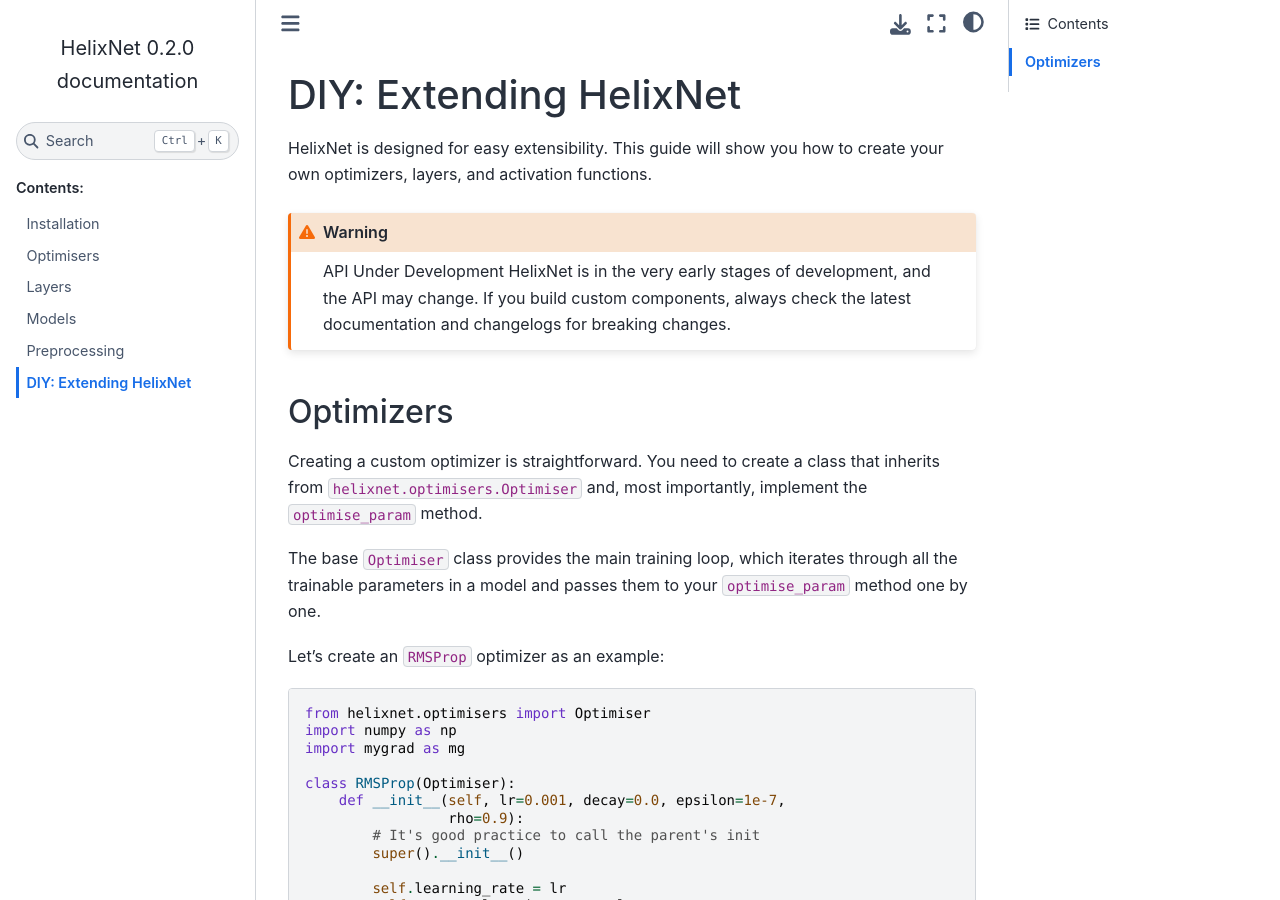
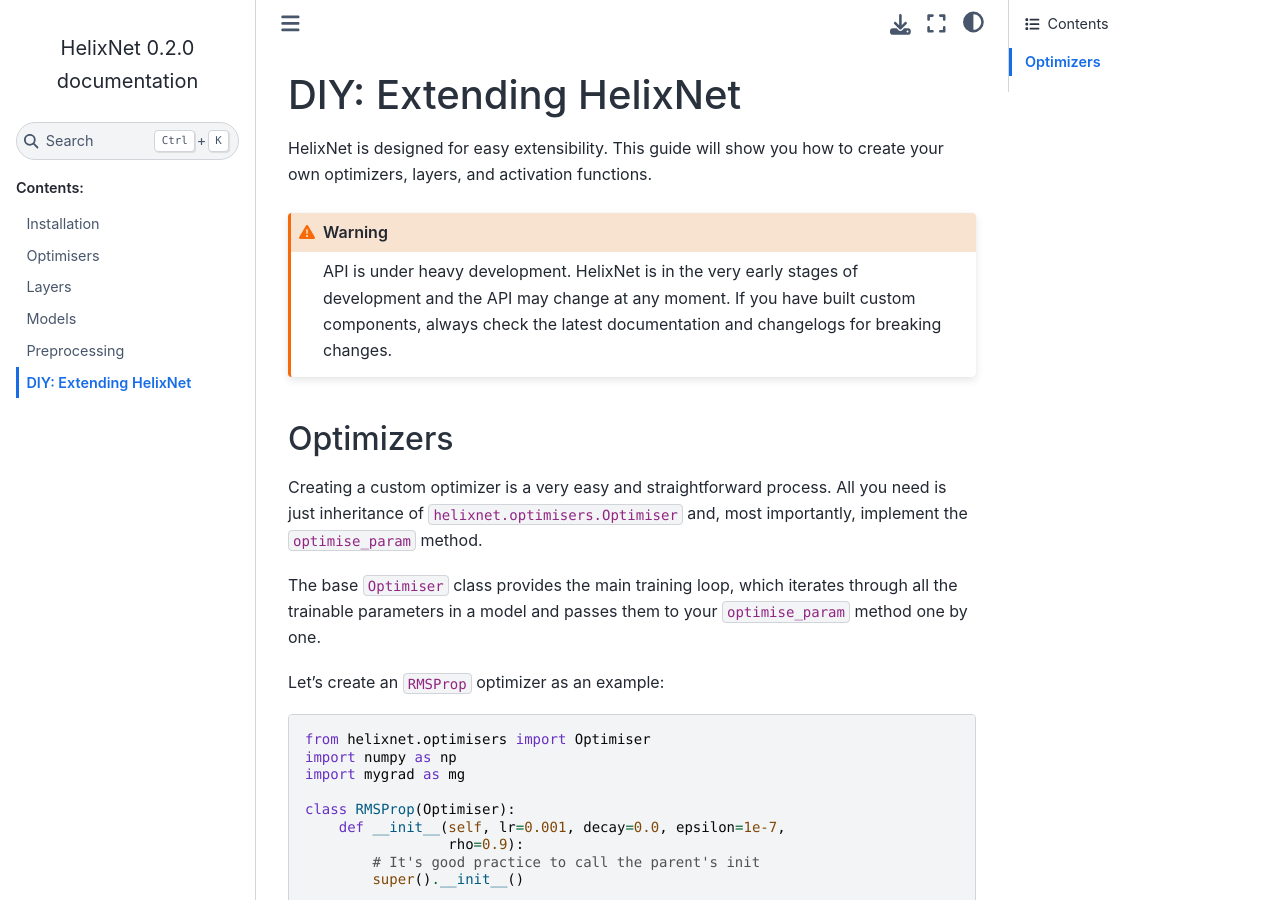
Before and after one commit to TheIridiumMan/HelixNet, a Sphinx documentation site: the page built from docs/DIY.rst, in a window 1280 px wide and 900 px high. Built offline with Sphinx 7.4.7 and the Sphinx Book theme 1.1.4, drawn with Linux system fonts in a browser that asks for light colours.

Commit message:
Fixed critical bug in RMSProp where epsilon and rho does not get assigned to self. Removed unused imports. Polished the documentation.

```diff
--- a/docs/DIY.rst
+++ b/docs/DIY.rst
@@ -4,16 +4,18 @@
 HelixNet is designed for easy extensibility. This guide will show you how
 to create your own optimizers, layers, and activation functions.
 
-.. warning:: API Under Development
-    HelixNet is in the very early stages of development, and the API may change.
-    If you build custom components, always check the latest documentation
-    and changelogs for breaking changes.
+.. warning:: API is under heavy development.
+    HelixNet is in the very early stages of development and the API may change
+    at any moment. If you have built custom components, always check the latest
+    documentation and changelogs for breaking changes.
 
 Optimizers
 ----------
-Creating a custom optimizer is straightforward. You need to create a class that
-inherits from ``helixnet.optimisers.Optimiser`` and, most importantly,
+Creating a custom optimizer is a very easy and straightforward process.
+All you need is just inheritance of ``helixnet.optimisers.Optimiser``
+and, most importantly,
 implement the ``optimise_param`` method.
+
 
 The base ``Optimiser`` class provides the main training loop, which iterates
 through all the trainable parameters in a model and passes them to your
--- a/setup.cfg
+++ b/setup.cfg
@@ -1,6 +1,6 @@
 [metadata]
 name = HelixNet
-version = 0.2.0
+version = 0.2.1
 summary = A powerful simple Neural Network building blocks based on MyGrad
 home_page = UNKNOWN
 author = UNKNOWN
```
Also changed, not shown: 4 other files.
